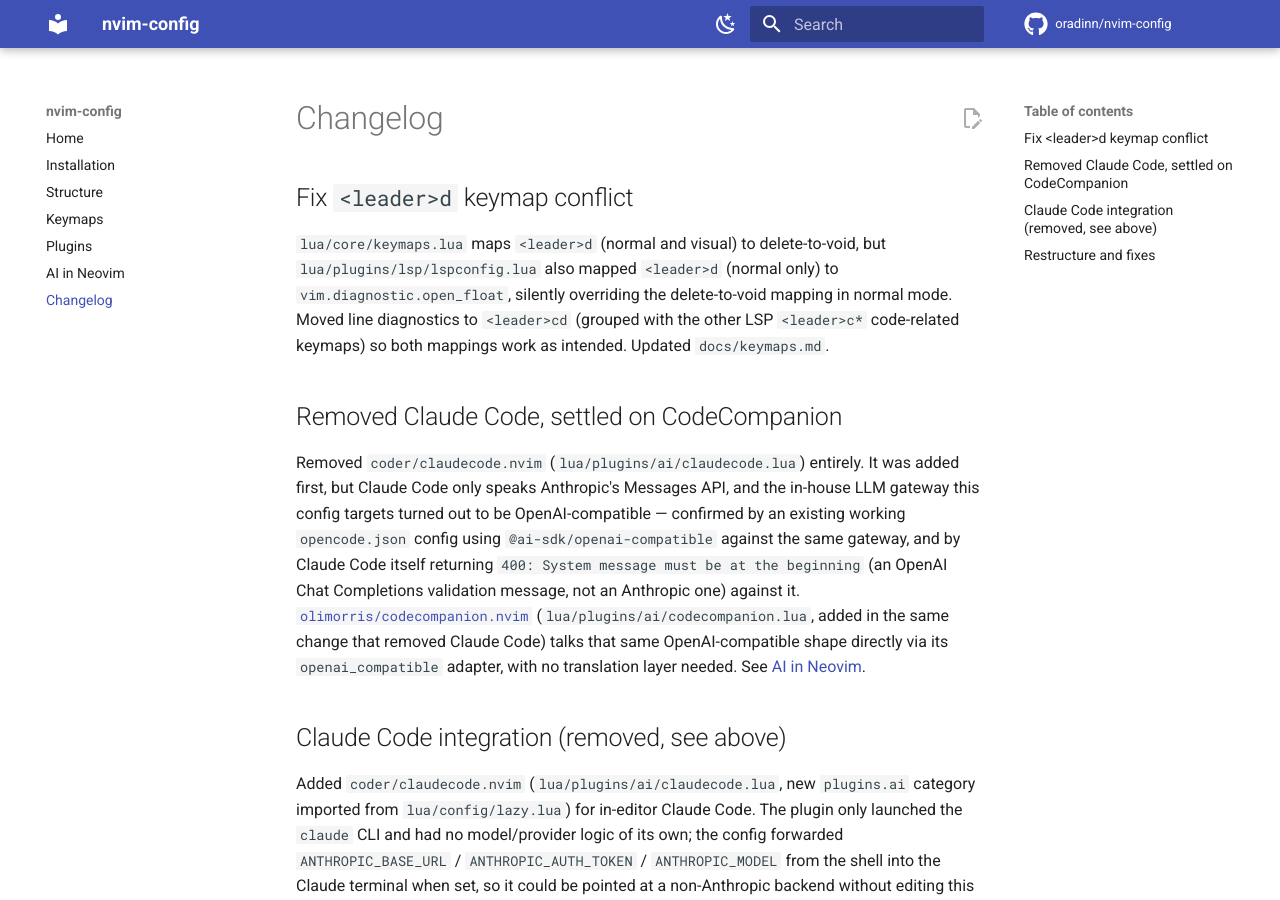
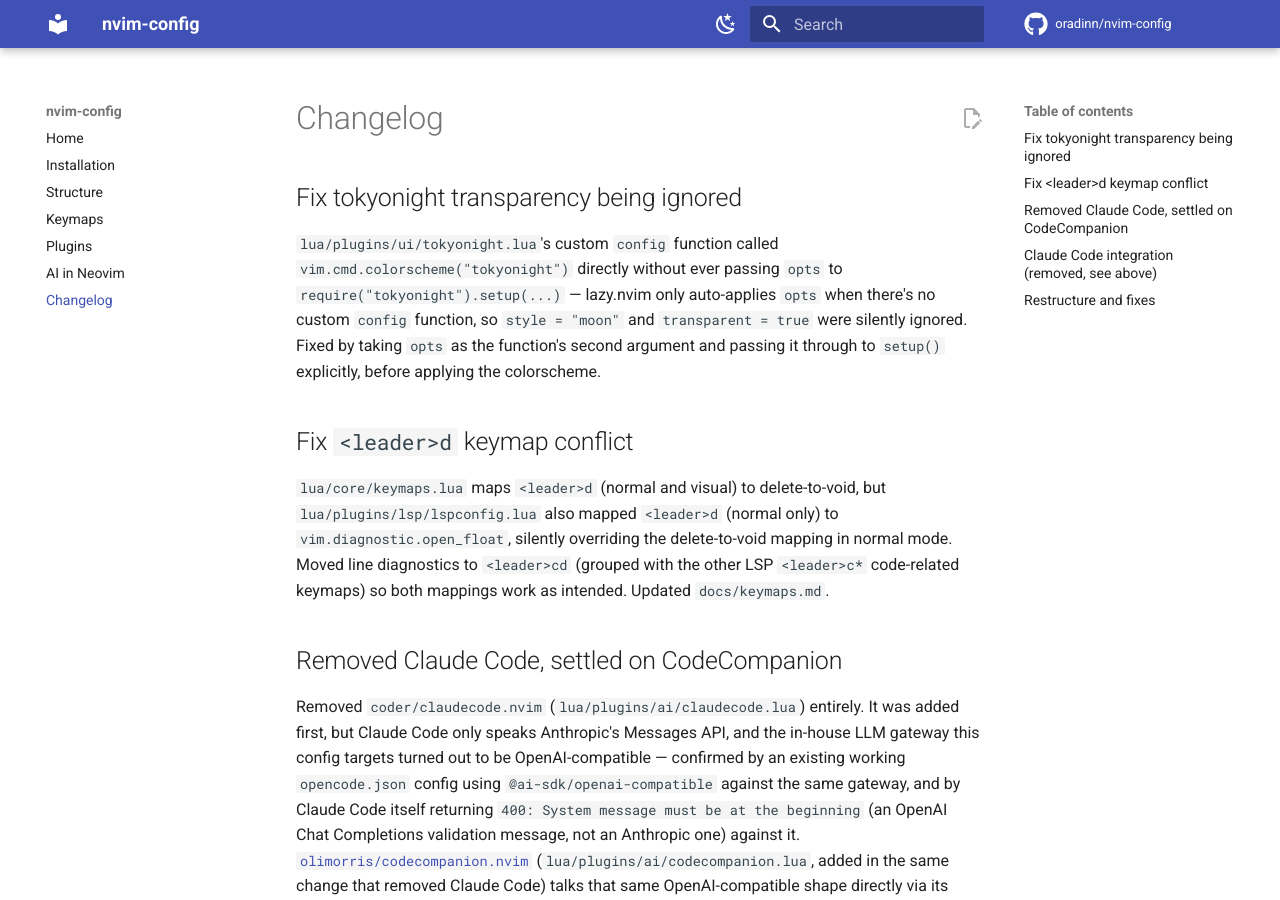
Before and after one commit to oradinn/nvim-config, an MkDocs documentation site: the page built from docs/changelog.md, in a window 1280 px wide and 900 px high. Built offline with MkDocs 1.6.1 and Material for MkDocs 9.7.7, drawn with Linux system fonts in a browser that asks for light colours; comment, search, counter and statistics services are not loaded.

Commit message:
Fix tokyonight transparency being ignored
The custom config function called vim.cmd.colorscheme("tokyonight")
directly without ever passing opts to require("tokyonight").setup(...) -
lazy.nvim only auto-applies opts when there's no custom config
function, so style = "moon" and transparent = true were silently
ignored.

Take opts as the config function's second argument and pass it
through to setup() explicitly before applying the colorscheme.

Verified via headless Neovim: the Normal highlight group now has only
fg set, no bg - transparency is applied.

Co-Authored-By: Claude Sonnet 5 <noreply@anthropic.com>
Claude-Session: https://claude.ai/code/session_016YunJ1V2cbCqrNVvcpQqMP

```diff
--- a/docs/changelog.md
+++ b/docs/changelog.md
@@ -1,4 +1,14 @@
 # Changelog
+
+## Fix tokyonight transparency being ignored
+
+`lua/plugins/ui/tokyonight.lua`'s custom `config` function called
+`vim.cmd.colorscheme("tokyonight")` directly without ever passing `opts` to
+`require("tokyonight").setup(...)` — lazy.nvim only auto-applies `opts` when
+there's no custom `config` function, so `style = "moon"` and
+`transparent = true` were silently ignored. Fixed by taking `opts` as the
+function's second argument and passing it through to `setup()` explicitly,
+before applying the colorscheme.
 
 ## Fix `<leader>d` keymap conflict
 
```
Also changed, not shown: 1 other file.
